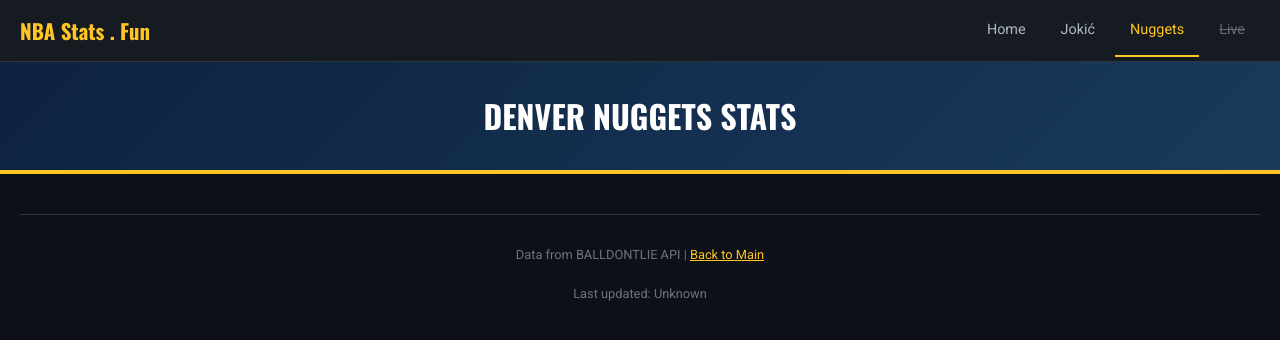
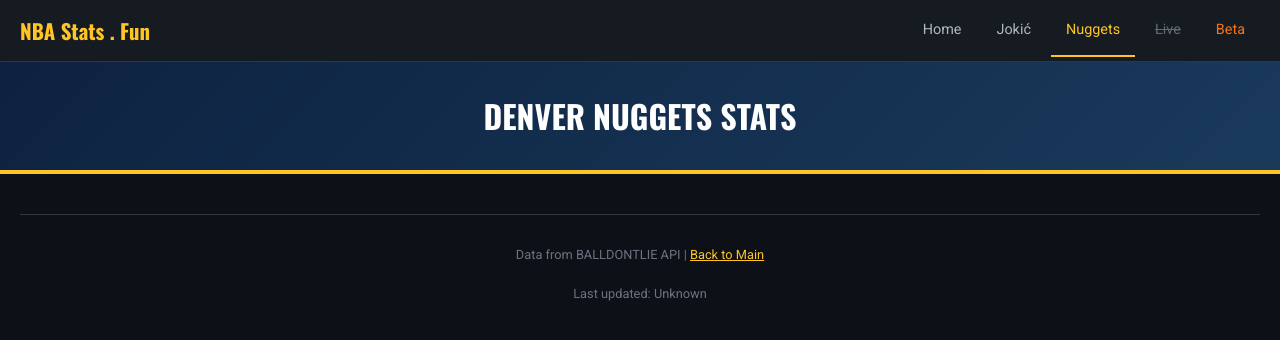
Before and after one commit to jasper9/nbastats.fun, a Flask app: page /more in a window 1280 px wide. Shown: the top 340 px of the page. Run offline with Flask 3, Linux system fonts and the light colour scheme.

Commit message:
Rename dev-live to beta-live and add Beta nav link
- Rename templates: dev_live.html → beta_live.html
- Update routes: /dev-live → /beta-live
- Update API endpoints: /api/dev-live → /api/beta-live
- Replace DEV badge with BETA badge
- Add "Beta" link (orange) to main navigation on all pages
- Update CLAUDE.md documentation

🤖 Generated with [Claude Code](https://claude.com/claude-code)

Co-Authored-By: Claude Opus 4.5 <noreply@anthropic.com>

```diff
--- a/app.py
+++ b/app.py
@@ -2904,20 +2904,20 @@ def generate_chat_message(action, game_info, prev_action=None, largest_leads=Non
     return messages
 
 
-@app.route('/dev-live')
-def dev_live():
-    """Development live chat feed page."""
-    return render_template('dev_live.html')
-
-
-@app.route('/dev-live/archive')
-def dev_live_archive():
+@app.route('/beta-live')
+def beta_live():
+    """Beta live chat feed page."""
+    return render_template('beta_live.html')
+
+
+@app.route('/beta-live/archive')
+def beta_live_archive():
     """Archive of past games with saved history."""
-    return render_template('dev_live_archive.html')
-
-
-@app.route('/api/dev-live/prewarm')
-def api_dev_live_prewarm():
+    return render_template('beta_live_archive.html')
+
+
+@app.route('/api/beta-live/prewarm')
+def api_beta_live_prewarm():
     """Pre-warm caches for all today's games (injuries, rosters).
     Call this on page load to speed up game switching."""
     try:
@@ -2959,8 +2959,8 @@ def api_dev_live_prewarm():
         return jsonify({'status': 'error', 'error': str(e)})
 
 
-@app.route('/api/dev-live/games')
-def api_dev_live_games():
+@app.route('/api/beta-live/games')
+def api_beta_live_games():
     """Get current live NBA games and games with saved history using BallDontLie API."""
     try:
         if not BDL_AVAILABLE:
@@ -3108,8 +3108,8 @@ def api_dev_live_games():
         return jsonify({'error': str(e), 'traceback': traceback.format_exc()}), 500
 
 
-@app.route('/api/dev-live/feed/<game_id>')
-def api_dev_live_feed(game_id):
+@app.route('/api/beta-live/feed/<game_id>')
+def api_beta_live_feed(game_id):
     """Get live chat feed for a specific game using BallDontLie API."""
     try:
         import uuid
--- a/templates/index.html
+++ b/templates/index.html
@@ -1674,6 +1674,7 @@
                 <a href="/jokic">Jokić</a>
                 <a href="/more">Nuggets</a>
                 <a href="/live" class="nav-live {{ 'is-live' if is_game_live else '' }}">Live</a>
+                <a href="/beta-live" style="color: #f97316;">Beta</a>
             </div>
         </div>
     </nav>
--- a/templates/jokic.html
+++ b/templates/jokic.html
@@ -550,6 +550,7 @@
                 <a href="/jokic" class="active">Jokić</a>
                 <a href="/more">Nuggets</a>
                 <a href="/live" class="nav-live {{ 'is-live' if is_game_live else '' }}">Live</a>
+                <a href="/beta-live" style="color: #f97316;">Beta</a>
             </div>
         </div>
     </nav>
--- a/templates/leaders.html
+++ b/templates/leaders.html
@@ -209,6 +209,7 @@
                 <a href="/jokic">Jokić</a>
                 <a href="/more">Nuggets</a>
                 <a href="/live" class="nav-live {{ 'is-live' if is_game_live else '' }}">Live</a>
+                <a href="/beta-live" style="color: #f97316;">Beta</a>
             </div>
         </div>
     </nav>
--- a/templates/live.html
+++ b/templates/live.html
@@ -516,6 +516,7 @@
                 <a href="/jokic">Jokić</a>
                 <a href="/more">Nuggets</a>
                 <a href="/live" class="active nav-live {{ 'is-live' if is_game_live else '' }}">Live</a>
+                <a href="/beta-live" style="color: #f97316;">Beta</a>
             </div>
         </div>
     </nav>
--- a/templates/live_history.html
+++ b/templates/live_history.html
@@ -327,6 +327,7 @@
                 <a href="/jokic">Jokić</a>
                 <a href="/more">Nuggets</a>
                 <a href="/live" class="active nav-live {{ 'is-live' if is_game_live else '' }}">Live</a>
+                <a href="/beta-live" style="color: #f97316;">Beta</a>
             </div>
         </div>
     </nav>
--- a/templates/more.html
+++ b/templates/more.html
@@ -624,6 +624,7 @@
                 <a href="/jokic">Jokić</a>
                 <a href="/more" class="active">Nuggets</a>
                 <a href="/live" class="nav-live {{ 'is-live' if is_game_live else '' }}">Live</a>
+                <a href="/beta-live" style="color: #f97316;">Beta</a>
             </div>
         </div>
     </nav>
```
Also changed, not shown: templates/beta_live.html (renamed from templates/dev_live.html, +11 -11 lines), templates/beta_live_archive.html (renamed from templates/dev_live_archive.html, +4 -4 lines), .claude/CLAUDE.md.
